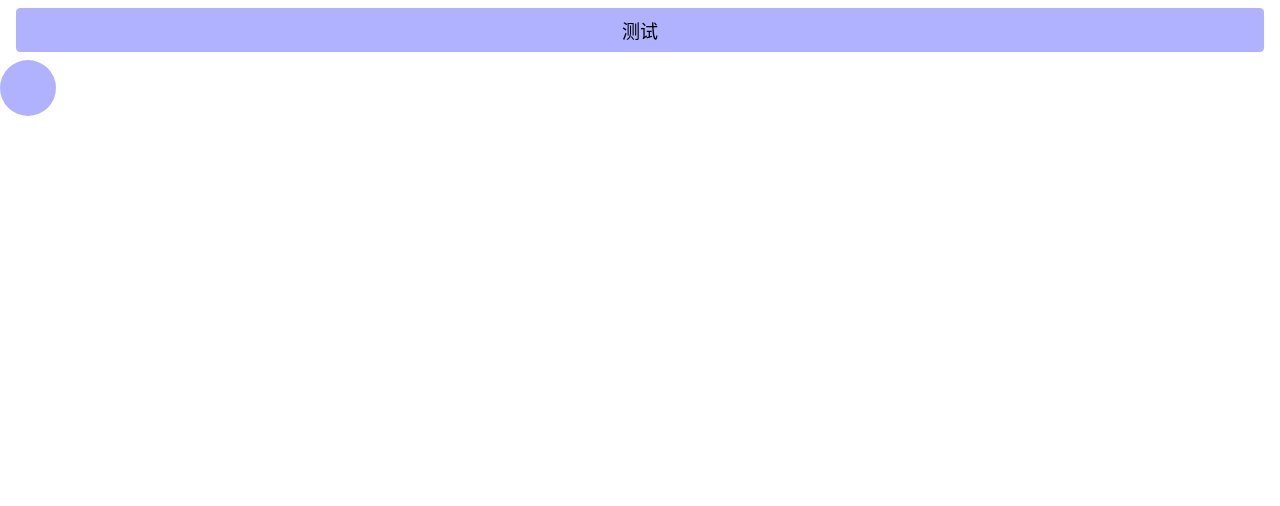
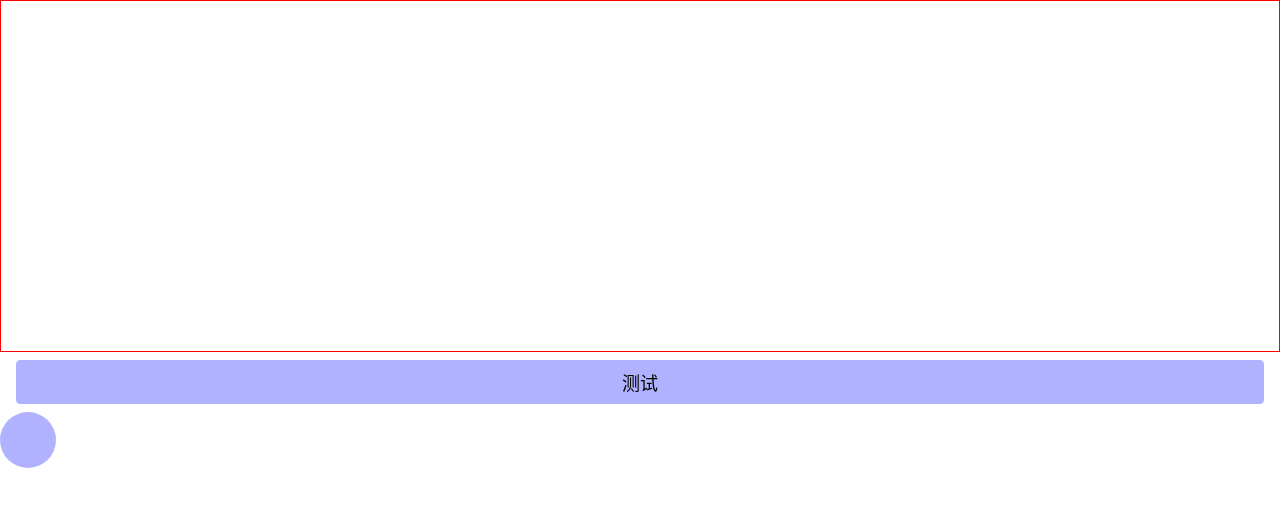
Before and after one commit to herzorf/vue3-wallet_frontend, a Vue app: page /start in a window 1280 px wide. Shown: the top 506 px of the page. Built offline with nearby package versions, Linux system fonts and the light colour scheme.

Commit message:
封装center组件

```diff
--- /dev/null
+++ b/src/shared/center/index.module.scss
@@ -0,0 +1,7 @@
+.wrapper{
+    border: 1px solid red;
+    display: flex;
+    justify-content: center;
+    align-items: center;
+    padding: 100px;
+}
--- /dev/null
+++ b/src/shared/center/index.tsx
@@ -0,0 +1,16 @@
+import { PropType, defineComponent } from 'vue'
+import styles from "./index.module.scss"
+export const Center = defineComponent({
+    props: {
+        direction: {
+            type: String as PropType<"center">
+        }
+    },
+    setup(_, context) {
+        return () => (
+            <div class={styles.wrapper}>
+                {context.slots.default?.()}
+            </div>
+        )
+    }
+})
--- a/src/view/start/index.module.scss
+++ b/src/view/start/index.module.scss
@@ -7,6 +7,7 @@
         .button-wrapper{
             padding: 8px 16px;
         }
+
     }
 
 }
--- a/src/view/start/index.tsx
+++ b/src/view/start/index.tsx
@@ -2,14 +2,19 @@ import { defineComponent } from 'vue'
 import { Button } from '../../shared/button'
 import styles from "./index.module.scss"
 import { FloatButton } from '../../shared/floatButton'
+import { Center } from '../../shared/center'
+import { Icon } from '../../shared/icon'
 export const Start = defineComponent({
     setup() {
         return () => (
             <div class={styles.wrapper}>
+                <Center class="center" >
+                    <Icon name='saving' />
+                </Center>
                 <div class="button-wrapper">
                     <Button class="button" onClick={() => { console.log(111) }}>测试</Button>
                 </div>
-                <FloatButton name='add'></FloatButton>
+                <FloatButton name='add' />
             </div>
         )
     }
```
